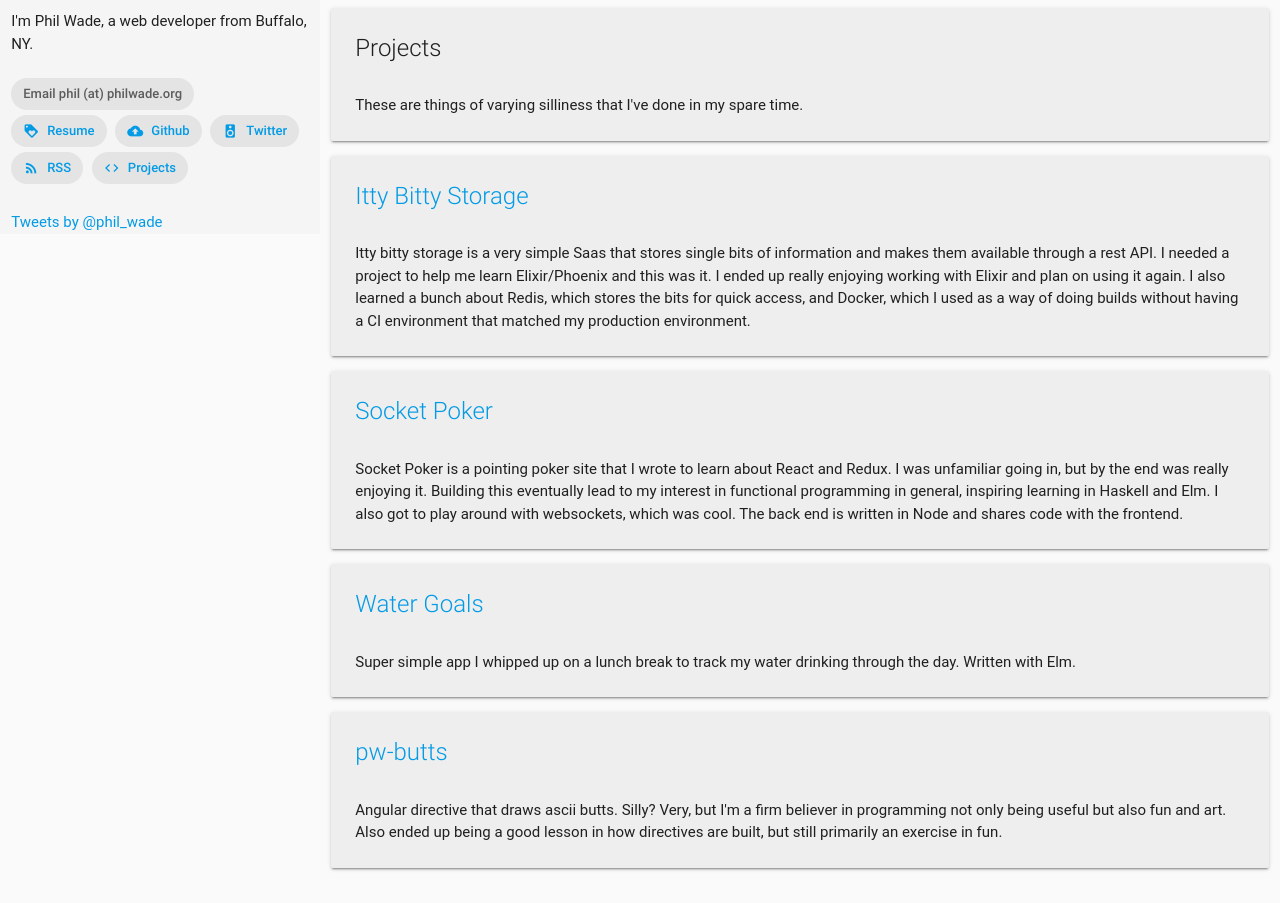
After one commit to philwade/philwadeorg, a Django app: page /projects/ in a window 1280 px wide. The commit adds this page. Run offline with Django 3.2, Linux system fonts and the light colour scheme; some libraries are stand-ins or nearby versions; some web fonts are replaced.

Commit message:
Projects page

```diff
--- /dev/null
+++ b/philblog/blog/templates/blog/projects.html
@@ -0,0 +1,44 @@
+{% extends 'includes/layout.html' %}
+{% block content %}
+	<div class="blog_post card grey lighten-3">
+        <div class="card-content">
+            <span class="card-title">Projects</span>
+            <br/>
+			These are things of varying silliness that I've done in my spare time.
+	    </div>
+	</div>
+	<div class="blog_post card grey lighten-3">
+        <div class="card-content">
+            <span class="card-title"><a href="http://www.itttybittystorage.com">Itty Bitty Storage</a></span>
+            <br/>
+			Itty bitty storage is a very simple Saas that stores single bits of information and makes them available through a rest API.
+			I needed a project to help me learn Elixir/Phoenix and this was it. I ended up really enjoying working with Elixir and plan
+			on using it again. I also learned a bunch about Redis, which stores the bits for quick access, and Docker, which I used as
+			a way of doing builds without having a CI environment that matched my production environment.
+	    </div>
+	</div>
+	<div class="blog_post card grey lighten-3">
+        <div class="card-content">
+            <span class="card-title"><a href="http://poker.philwade.org">Socket Poker</a></span>
+            <br/>
+			Socket Poker is a pointing poker site that I wrote to learn about React and Redux. I was unfamiliar going in, but by the end was really enjoying it.
+			Building this eventually lead to my interest in functional programming in general, inspiring learning in Haskell and Elm. I also got to play around
+			with websockets, which was cool. The back end is written in Node and shares code with the frontend.
+	    </div>
+	</div>
+	<div class="blog_post card grey lighten-3">
+        <div class="card-content">
+            <span class="card-title"><a href="http://water.philwade.org">Water Goals</a></span>
+            <br/>
+			Super simple app I whipped up on a lunch break to track my water drinking through the day. Written with Elm.
+	    </div>
+	</div>
+	<div class="blog_post card grey lighten-3">
+        <div class="card-content">
+            <span class="card-title"><a href="http://philwade.github.io/pw-butts/">pw-butts</a></span>
+            <br/>
+			Angular directive that draws ascii butts. Silly? Very, but I'm a firm believer in programming not only being useful but also fun and art. Also ended
+			up being a good lesson in how directives are built, but still primarily an exercise in fun.
+	    </div>
+	</div>
+{% endblock %}
--- a/philblog/blog/templates/includes/layout.html
+++ b/philblog/blog/templates/includes/layout.html
@@ -14,6 +14,8 @@
             	<li><a href="http://twitter.com/phil_wade"><i class="material-icons">speaker</i> Twitter</a></li>
 				<li><div class="divider"></div></li>
             	<li><a href="/rss/latest/"><i class="material-icons">rss_feed</i> RSS</a></li>
+				<li><div class="divider"></div></li>
+            	<li><a href="/projects/"><i class="material-icons">code</i> Projects</a></li>
 			</ul>
 		</div>
 	</nav>
@@ -38,6 +40,9 @@
 			<div class="chip">
             	<a href="/rss/latest/"><i class="close material-icons">rss_feed</i> RSS</a>
 			</div>
+			<div class="chip">
+            	<a href="/projects/"><i class="close material-icons">code</i> Projects</a>
+			</div>
             <br/>
             <br/>
             <a class="twitter-timeline" href="https://twitter.com/phil_wade" data-widget-id="593063735884914688">Tweets by @phil_wade</a>
--- a/philblog/blog/views.py
+++ b/philblog/blog/views.py
@@ -19,3 +19,6 @@ def index(request, page=1):
 def detail(request, websafe_title):
     p = get_object_or_404(Post, websafe_title=websafe_title)
     return render(request, 'blog/detail.html', {'post': p})
+
+def projects(request):
+    return render(request, 'blog/projects.html')
--- a/philblog/philblog/urls.py
+++ b/philblog/philblog/urls.py
@@ -25,4 +25,5 @@ urlpatterns = [
 	url(r'^page/(?P<page>\d+)/$', blogviews.index, name='index'),
 	url(r'^post/(?P<websafe_title>.*)/$', blogviews.detail, name='detail'),
 	url(r'^rss/(?P<url>.*)/$', LatestPosts()),
+	url(r'^projects/$', blogviews.projects),
 ]
```
